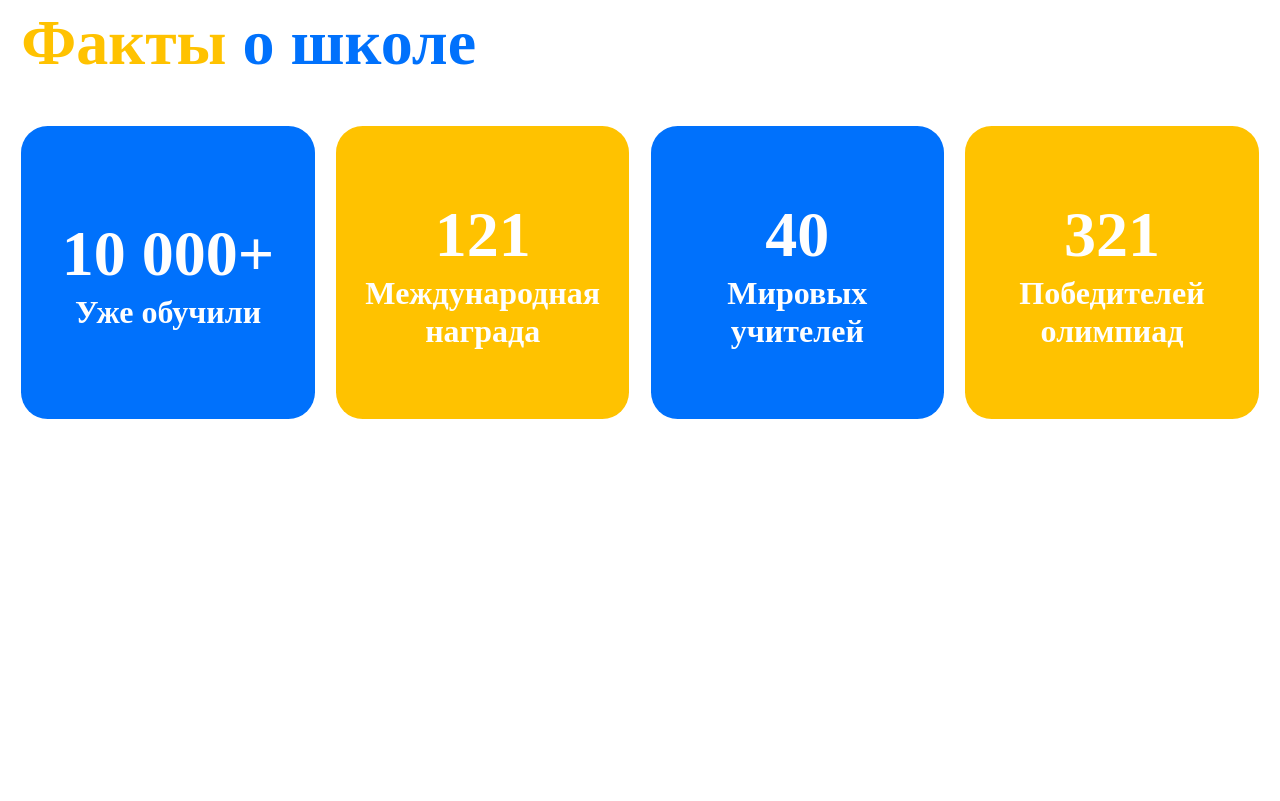
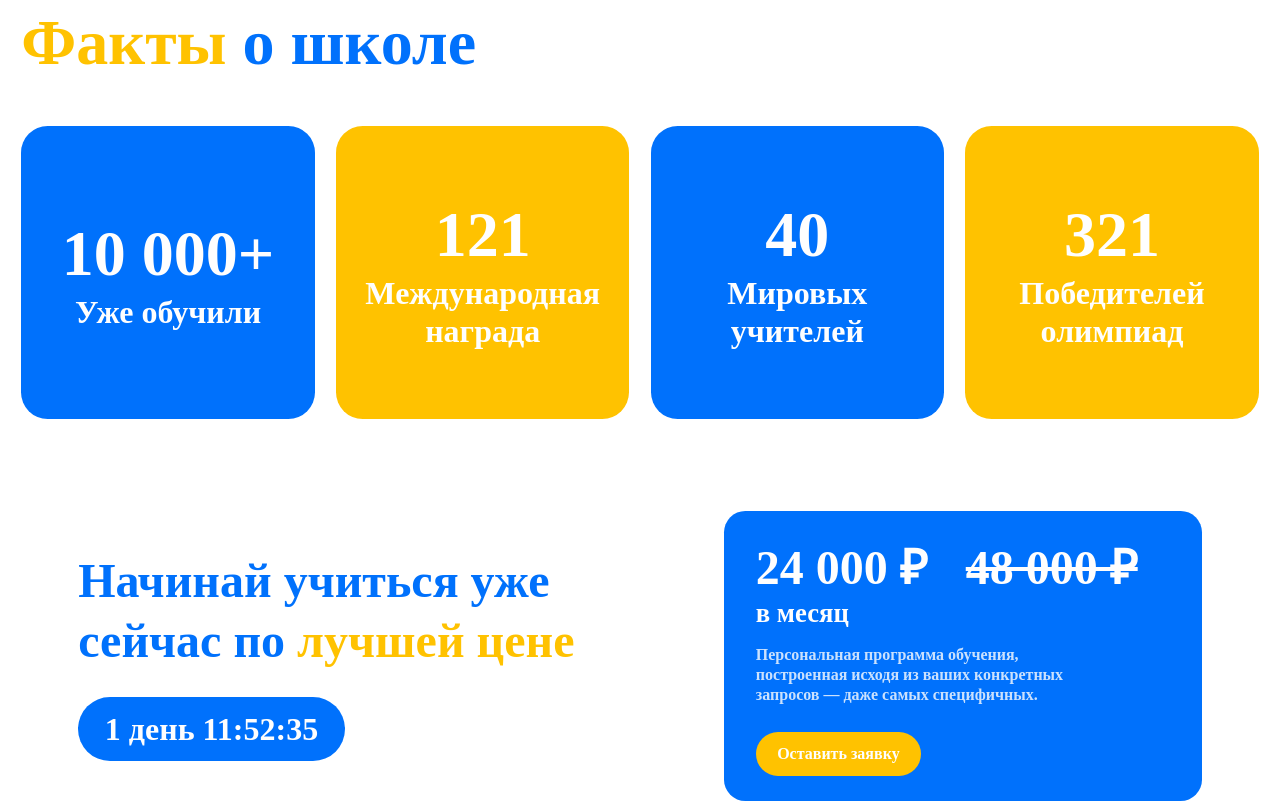
Before and after one commit to yegoryunov/landing-dog-school, a website: page index.html in a window 1280 px wide. Shown: the part 2830-3631 px from the top of the page. Before the commit the page ends 3249 px from the top, so only its background shows below. Drawn offline with Linux system fonts and the light colour scheme.

Commit message:
create price block

```diff
--- a/index.html
+++ b/index.html
@@ -145,6 +145,27 @@
 			</div>
 		</section>
 		<!-- Facts about school end -->
+		<!-- Price block start -->
+		<section class="price-block-second">
+			<div class="price-block-second__left">
+				<h2 class="price-block-second__left-heading">Начинай учиться уже<br>сейчас по <span>лучшей цене</span></h2>
+				<span class="price-block-second__left-time">1 день 11:52:35</span>
+			</div>
+			<div class="price-block-second__right">
+				<div class="price-block-second__right-price">
+					<span class="price-block-second__right-price_now">24 000 ₽</span>
+					<span class="price-block-second__right-price_old">48 000 ₽</span>
+				</div>
+				<span class="price-block-second__right-month">в месяц</span>
+				<p class="price-block-second__right-text">
+					Персональная программа обучения,<br>
+					построенная исходя из ваших конкретных<br>
+					запросов — даже самых специфичных.<br>
+				</p>
+				<button class="price-block-second__right-btn-learn">Оставить заявку</button>
+			</div>
+		</section>
+		<!-- Price block end -->
 	</main>
 	<footer></footer>
 </body>
--- a/src/scss/_base.scss
+++ b/src/scss/_base.scss
@@ -23,6 +23,10 @@ button {
 }
 
 pre {
+	font-family: 'ALS Schlange Sans';
+}
+
+span {
 	font-family: 'ALS Schlange Sans';
 }
 
--- a/src/scss/_main.scss
+++ b/src/scss/_main.scss
@@ -617,3 +617,59 @@
 	}
 }
 // Facts about school end
+// Price block start
+.price-block-second {
+	@include flexSettings(flex,row,center,center,vwl(224));
+	padding-top: vwl(138);
+	&__left {
+		@include flexSettings(flex,column,flex-start,flex-start,vwl(40));
+		&-heading {
+			@include fontSettings(vwl(72),700,vwl(90),none,$primary-color);
+			span {
+				color: $secondary-color;
+			}
+		}
+		&-time {
+			@include fontSettings(vwl(48),700,vwl(56),none,$white-color);
+			background-color: $primary-color;
+			padding: vwl(20) vwl(40);
+			border-radius: vwl(100);
+		}
+	}
+
+	&__right {
+		@include sizeSettings(vwl(717),vwl(434));
+		border-radius: vwl(32);
+		background-color: $primary-color;
+		&-price {
+			@include flexSettings(flex,row,center,flex-start,vwl(57));
+			padding-top: vwl(40);
+			padding-left: vwl(48);
+			&_now {
+				@include fontSettings(vwl(72),700,vwl(90),none,$white-color);
+			}
+			&_old {
+				@include fontSettings(vwl(72),700,vwl(90),line-through,$white-color);
+			}
+		}
+		&-month {
+			@include fontSettings(vwl(40),700,vwl(47),none,$white-color);
+			padding-left: vwl(48);
+		}
+		&-text {
+			@include fontSettings(vwl(24),700,vwl(30),none,$white-color);
+			opacity: .8;
+			padding-top: vwl(24);
+			padding-left: vwl(48);
+		}
+		&-btn-learn {
+			@include fontSettings(vwl(24),700,vwl(30),none,$white-color);
+			border: 0;
+			background-color: $secondary-color;
+			padding: vwl(18) vwl(32);
+			border-radius: vwl(100);
+			margin-top: vwl(40);
+			margin-left: vwl(48);
+		}
+	}
+}
```
Also changed, not shown: src/css/style.css.
